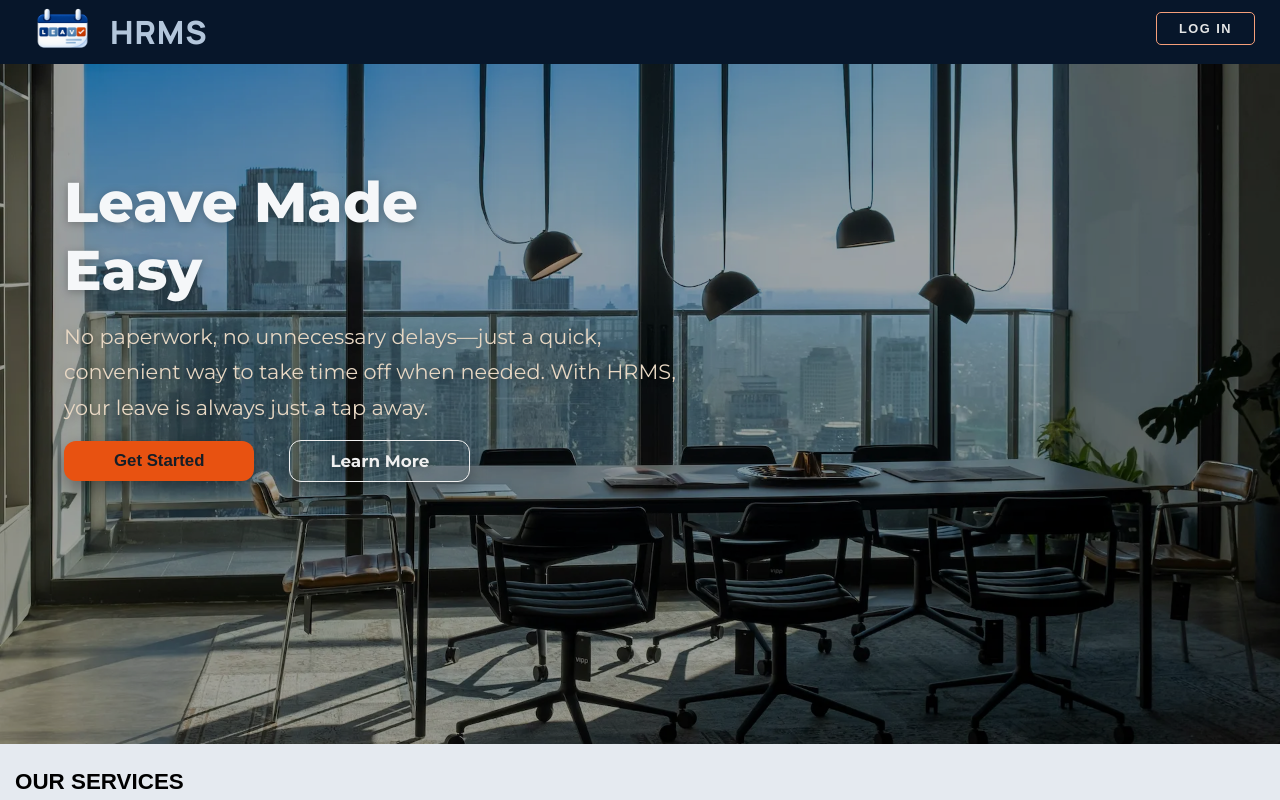
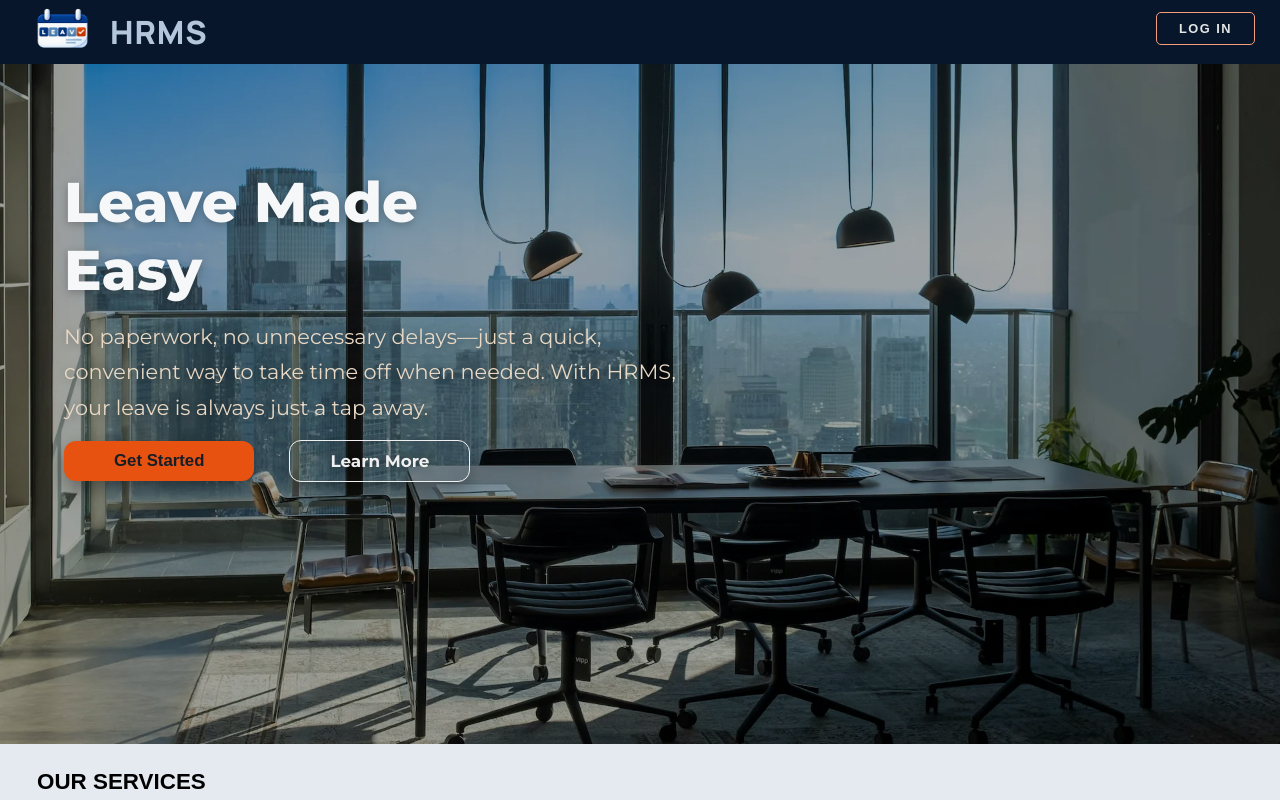
Before and after one commit to Tiwalolaoluwa-Olaolu/hr-management-system, a React (Vite) app: page / in a window 1280 px wide. Shown: the top 800 px of the page. Built offline with nearby package versions, Linux system fonts and the light colour scheme; a web font is replaced by a local one.

Commit message:
Aligned Our Services header on landing page

```diff
--- a/src/pages/LandingPage.jsx
+++ b/src/pages/LandingPage.jsx
@@ -41,7 +41,7 @@ const LandingPage = () => {
           </div>
         </section>
         <section id="our-services" className='services-section'>
-          <h3>OUR SERVICES</h3>
+          <h3 style={{ marginLeft: '22px' }}>OUR SERVICES</h3>
           <div  className='card-container'>
             <Services
               icon={<Send size={25} />}
```
